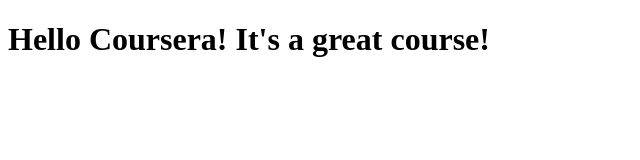
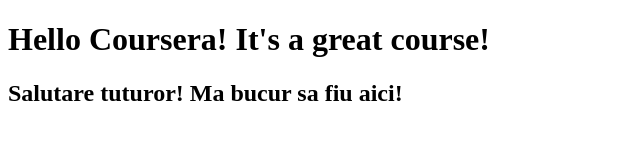
Before and after one commit to teodorcv/website-maria, a plain HTML site: page web/index.html in a window 1280 px wide. Shown: the whole page, without its empty margins (0-640 px from the left). Drawn offline with Linux system fonts and the light colour scheme.

Commit message:
modificare

```diff
--- a/web/index.html
+++ b/web/index.html
@@ -5,5 +5,6 @@
 </head>
 <body>
 <h1>Hello Coursera! It's a great course!</h1>
+<h2>Salutare tuturor! Ma bucur sa fiu aici!</h2>
 </body>
 </html>
```
